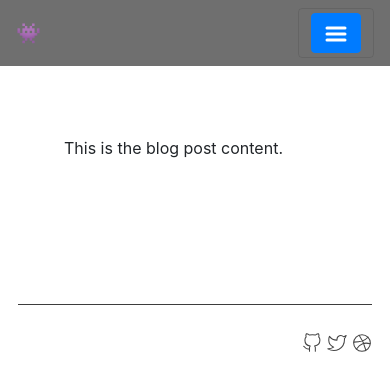
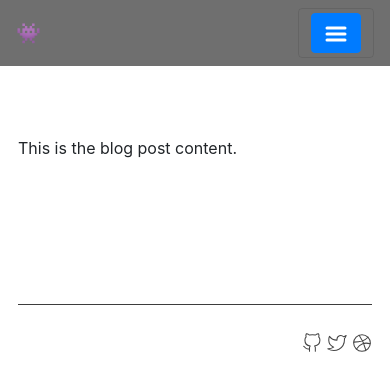
Before and after one commit to ataricoder/www, a Next.js app: page /post in a window 390 px wide. Shown: the top 390 px of the page. Built offline with nearby package versions, Linux system fonts and the light colour scheme.

Commit message:
layout change for responsiveness

```diff
--- a/components/layout/layout.module.css
+++ b/components/layout/layout.module.css
@@ -1,3 +1,9 @@
 .content {
 	padding: 128px 64px;
 }
+
+@media (max-width: 991px) {
+	.content {
+		padding: 128px 18px;
+	}
+}
```
